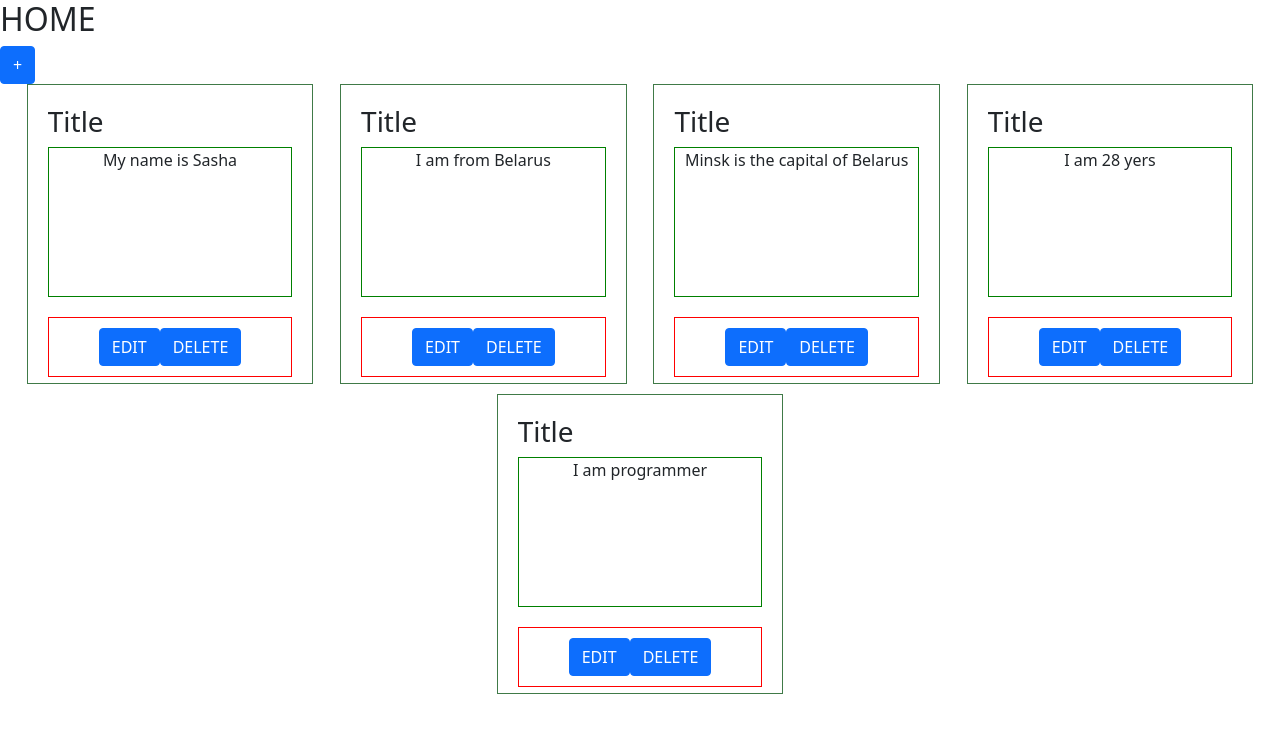
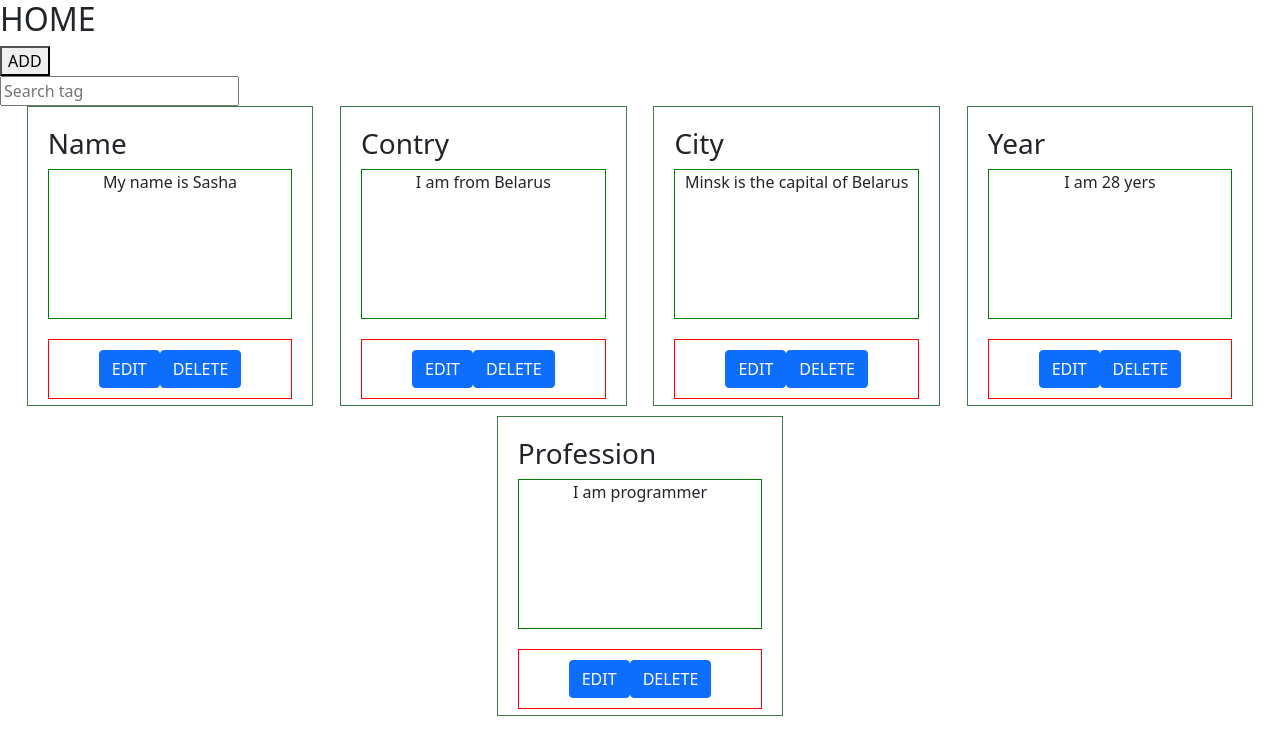
Before and after one commit to AlexKoktysh/Notes, a React (Create React App) app: page / in a window 1280 px wide. Shown: the top 748 px of the page. Built offline with nearby package versions, Linux system fonts and the light colour scheme.

Commit message:
event button

```diff
--- a/src/App.js
+++ b/src/App.js
@@ -3,14 +3,14 @@ import { Route, Routes } from 'react-router-dom'
 import './App.scss'
 import Home from './Components/Home'
 import Note from './Components/Note'
-import { addNote, updateNote } from './notesReducer'
+import { addNote, updateNote, deleteNote } from './notesReducer'
 
 function App(props) {
   return (
     <div>
         <Routes>
           <Route path='/' element={<Home data={props}/>} />
-          <Route path='/note' element={<Note />} />
+          <Route path='/:id?' element={<Note />} />
         </Routes>
     </div>
   )
@@ -20,4 +20,4 @@ const mapStateToProps = (state) => {
   return state
 }
 
-export default connect(mapStateToProps, {addNote, updateNote})(App)
+export default connect(mapStateToProps, {addNote, updateNote, deleteNote})(App)
--- a/src/Components/Home.js
+++ b/src/Components/Home.js
@@ -3,20 +3,45 @@ import Note from './Note'
 import styles from './Home.module.scss'
 
 const Home = (props) => {
-    const [addNote, setAddNote] = useState(false)
-    const notes = props.data.notes.notes.map(note => <Note id={note.id} text={note.text} addNote={props.data.addNote} updateNote={props.data.updateNote} />)
+    const [addNoteMode, setAddNote] = useState(false)
+    const notes = props.data.notes.notes
+
     const add = () => {
         setAddNote(true)
     }
+
+    const [value, setValue] = useState('')
+
+    const filteredNote = notes.filter(note => {
+        return note.text.toLowerCase().includes(value.toLowerCase())
+    })
+
+    const fNotes = filteredNote.map(note => <Note id={note.id}
+        text={note.text}
+        title={note.title}
+        deleteNote={props.data.deleteNote}
+        updateNote={props.data.updateNote} />)
+
     return (
         <div className={styles.home}>
             <h2>HOME</h2>
             <div className={styles.btn_circle}>
-                <button type='button' type="button" class="btn btn-primary btn-circle"><i class="fas fa-map" onClick={() => add}></i>+</button>
+                <button onClick={add}>ADD</button>
             </div>
-            {addNote && <Note />}
+            <div>
+                <form>
+                    <input
+                        type='text'
+                        placeholder='Search tag'
+                        onChange={(event) => setValue(event.currentTarget.value)}
+                    />
+                </form>
+            </div>
             <div className={styles.notes_list}>
-                {notes}
+                {addNoteMode ? <Note addNote={props.data.addNote}
+                                    addMode={addNoteMode}
+                                    setAddNote={setAddNote} />
+                         :  fNotes}
             </div>
         </div>
     )
--- a/src/Components/Home.module.scss
+++ b/src/Components/Home.module.scss
@@ -4,13 +4,19 @@
     justify-content: space-evenly;
     flex-wrap: wrap;
     }
-    .btn-circle {
-        width: 38px;
-        height: 38px;
-        border-radius: 50%;
-        text-align: center;
-        padding-left: 0;
-        padding-right: 0;
-        font-size: 16px;
+    // .btn-circle {
+    //     width: 38px;
+    //     height: 38px;
+    //     border-radius: 50%;
+    //     text-align: center;
+    //     padding-left: 0;
+    //     padding-right: 0;
+    //     font-size: 16px;
+    // }
+    .button {
+        display: flex;
+        justify-content: space-evenly;
+        border: 1px solid red;
+        padding: 10px 50px;
     }
 }
--- a/src/Components/Note.js
+++ b/src/Components/Note.js
@@ -6,15 +6,28 @@ const Note = (props) => {
     const [editNote, setEditNote] = useState(false)
     const [text, setNote] = useState(props.text)
 
-    const activateEdit = () => {
-        setEditNote(true)
-        console.log('активация', editNote)
+    console.log(props.text, editNote)
+
+    const addNewNote = () => {
+        props.addNote(text)
+        props.setAddNote(false)
     }
 
-    const deactivateEdit = () => {
+    const onSubmit = () => {
+        console.log('submit', props.addMode)
+        props.addMode
+        ? addNewNote()
+        : updateNote()
+    }
+
+    const activateEdit = () => {
+        console.log('активация')
+        setEditNote(true)
+    }
+
+    const updateNote = () => {
         props.updateNote(props.id, text)
         setEditNote(false)
-        console.log('деактивация', editNote)
     }
 
     const onNoteChange = (e) => {
@@ -25,22 +38,23 @@ const Note = (props) => {
         setNote(props.text)
     }, [props.text])
 
+
     return (
         <div className={styles.card}>
-            <h3>Title</h3>
+            <h3>{props.title}</h3>
             {!editNote
             ? <div>
-                <span className={styles.text} onDoubleClick={activateEdit}>{props.text}</span>
+                <span className={styles.text}>{props.text}</span>
                 <div className={styles.button}>
-                            <Button disabled={editNote} onClick={activateEdit}>EDIT</Button>
-                            <Button>DELETE</Button>
+                    <Button disabled={editNote} onClick={activateEdit}>EDIT</Button>
+                    <Button>DELETE</Button>
                 </div>
             </div>
             : <div>
-                <input className={styles.text} onChange={onNoteChange} autoFocus={true} onBlur={deactivateEdit} value={text}></input>
+                <input className={styles.text} onChange={onNoteChange} autoFocus={true} onBlur={updateNote} value={text}></input>
                 <div className={styles.button}>
-                            <Button disabled={!editNote} onClick={deactivateEdit}>SAVE</Button>
-                            <Button>CANCEL</Button>
+                    <Button disabled={!editNote} onClick={onSubmit}>SAVE</Button>
+                    <Button>CANCEL</Button>
                 </div>
             </div>
             }
--- a/src/Components/Note.module.scss
+++ b/src/Components/Note.module.scss
@@ -2,7 +2,7 @@
     border: 1px solid rgb(64, 122, 72);
     padding: 20px;
     height: 300px;
-    max-width: 300px;
+    max-width: 350px;
     margin-bottom: 10px;
     .text {
         height: 150px;
--- a/src/data.json
+++ b/src/data.json
@@ -2,23 +2,28 @@
     "notes": [
         {
             "id": 1,
-            "text": "My name is Sasha"
+            "text": "My name is Sasha",
+            "title": "Name"
         },
         {
             "id": 2,
-            "text": "I am from Belarus"
+            "text": "I am from Belarus",
+            "title": "Contry"
         },
         {
             "id": 3,
-            "text": "Minsk is the capital of Belarus"
+            "text": "Minsk is the capital of Belarus",
+            "title": "City"
         },
         {
             "id": 4,
-            "text": "I am 28 yers"
+            "text": "I am 28 yers",
+            "title": "Year"
         },
         {
             "id": 5,
-            "text": "I am programmer"
+            "text": "I am programmer",
+            "title": "Profession"
         }
     ]
 }
--- a/src/notesReducer.js
+++ b/src/notesReducer.js
@@ -1,6 +1,7 @@
 const ADD_NOTE = 'ADD-NOTE'
 const EDIT_NOTE = 'EDIT-NOTE'
 const SET_NOTE = 'DET-NOTE'
+const DELETE_NOTE = 'DELETE-NOTE'
 
 const initialState = require('./data.json')
 
@@ -9,7 +10,7 @@ const notesReducer = (state = initialState, action) => {
         case ADD_NOTE:
             return {
                 ...state,
-                notes: [...state.notes, {id: action.id, text: action.text}]
+                notes: [...state.notes, {id: state.notes.length + 1, text: action.text}]
             }
         case EDIT_NOTE:
             return {
@@ -21,30 +22,56 @@ const notesReducer = (state = initialState, action) => {
                     return el
                 } )
             }
+        // case DELETE_NOTE:
+        //     return {
+        //         ...state,
+        //         notes: state.notes.filter(el => {
+        //             el.id !== action.id
+        //         })
+        //     }
         default:
             return state
     }
 }
 
-const setNote = (id, text) => {
+const setNote = (id, text, title) => {
     return {
         type: EDIT_NOTE,
         id,
+        text,
+        title
+    }
+}
+
+const deleteElement = (id) => {
+    return {
+        type: DELETE_NOTE,
+        id
+    }
+}
+
+const addElement = (text) => {
+    return {
+        type: ADD_NOTE,
         text
     }
 }
 
-export const updateNote = (id, text) => {
+export const updateNote = (id, text, title) => {
     return (dispatch) => {
-        dispatch(setNote(id, text))
+        dispatch(setNote(id, text, title))
     }
 }
 
-export const addNote = (id, text) => {
-    return {
-        type: ADD_NOTE,
-        id,
-        text
+export const deleteNote = (id) => {
+    return (dispatch) => {
+        dispatch(deleteElement(id))
+    }
+}
+
+export const addNote = (text) => {
+    return (dispatch) => {
+        dispatch(addElement(text))
     }
 }
 
```
